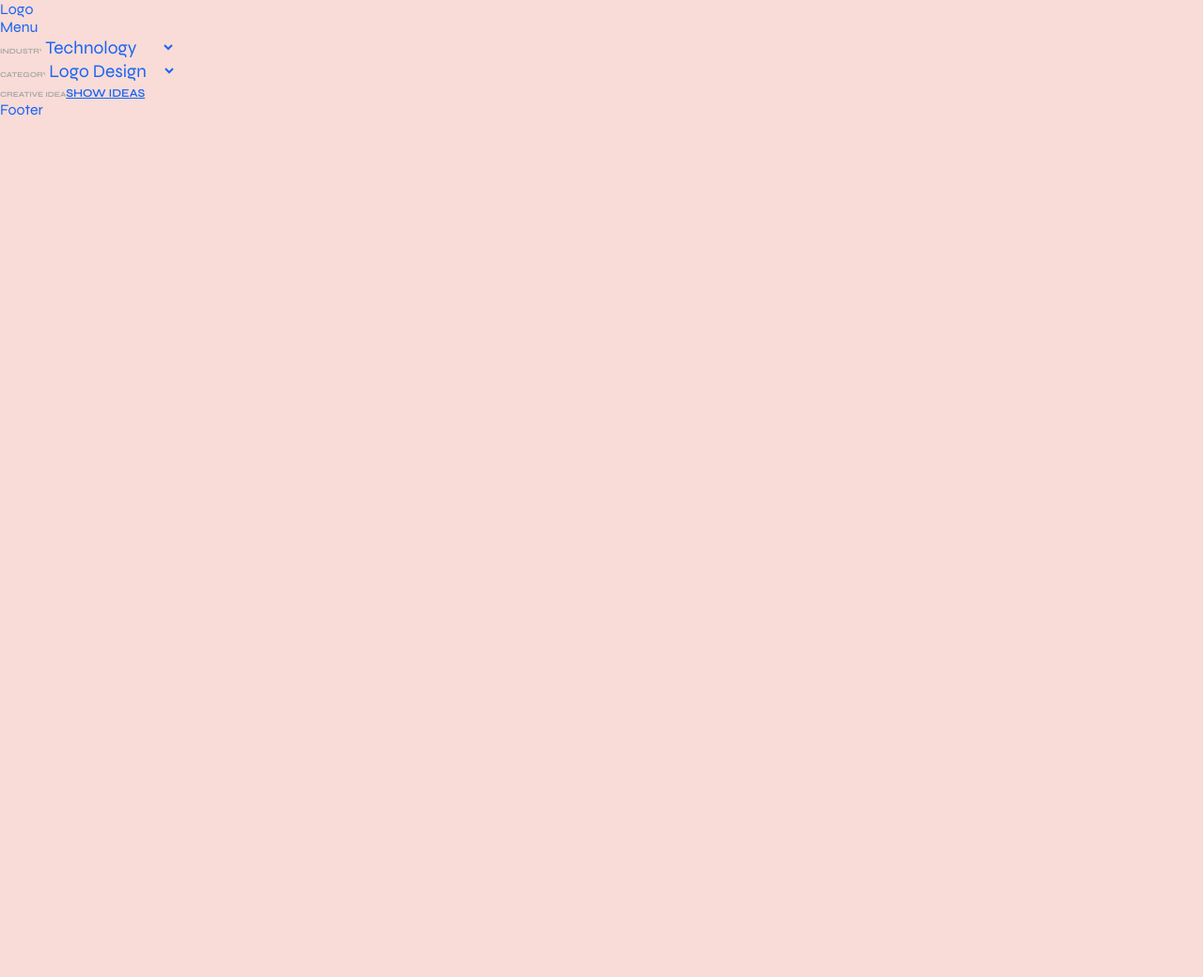
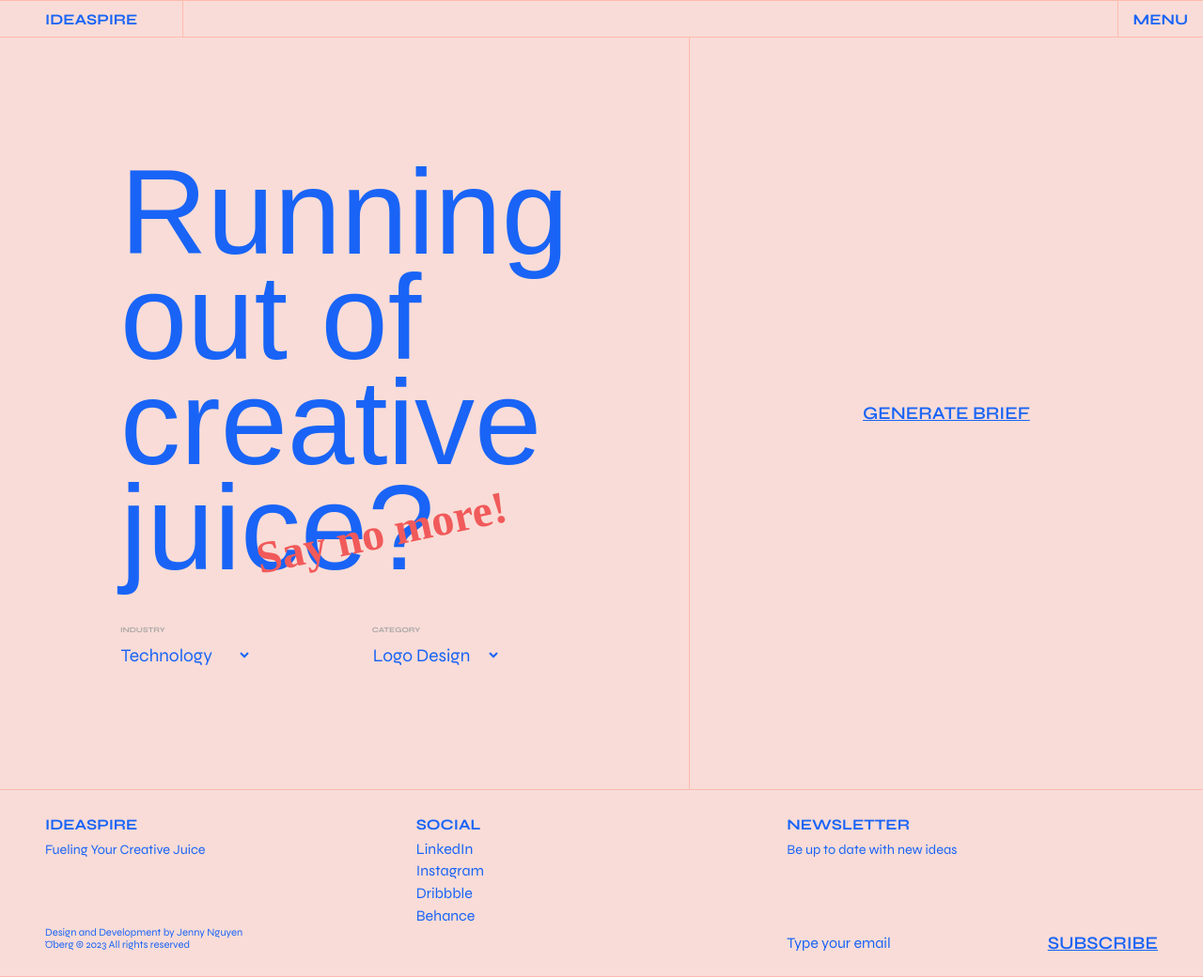
Before and after one commit to jennynguyenoberg/creative-brief-generator, a Next.js app: page / in a window 1280 px wide. Shown: the whole page at 94% size. Before the commit the page ends 800 px from the top, so only its background shows below. Built offline with nearby package versions, Linux system fonts and the light colour scheme; a web font is replaced by a local one.

Commit message:
Update globals + overall styling

```diff
--- a/src/app/components/Button.jsx
+++ b/src/app/components/Button.jsx
@@ -1,3 +1,8 @@
+import styles from './Button.module.css'
 export default function Button({ onClick }) {
-  return <button onClick={onClick}> Show Ideas</button>
+  return (
+    <button className={styles.btn} onClick={onClick}>
+      Generate brief
+    </button>
+  )
 }
--- /dev/null
+++ b/src/app/components/Button.module.css
@@ -0,0 +1,4 @@
+.btn {
+  background-color: transparent;
+  font-size: 1.2rem;
+}
--- a/src/app/components/CreativeIdeas.jsx
+++ b/src/app/components/CreativeIdeas.jsx
@@ -1,7 +1,7 @@
 'use client'
 import { useState } from 'react'
 import data from './assets/ideasData.json'
-import IdeasDisplay from '../components/IdeasDisplay'
+import IdeasDisplay from './IdeasDisplay'
 import Button from './Button'
 import styles from './styles.module.css'
 
@@ -56,14 +56,28 @@ export default function CreativeIdeas() {
   }
 
   return (
-    <main>
-      <nav className=''>
-        <div>Logo</div>
-        <div>Menu</div>
+    <main className={styles.main}>
+      <nav className={styles.nav}>
+        <div className={styles.logo}>
+          <h2>Ideaspire</h2>
+        </div>
+        <div className={styles.menu}>
+          <h2>Menu</h2>
+        </div>
       </nav>
+
+      <div className={styles.hero}>
+        {/* RIGHT SIDE */}
         <div className={styles.leftContainer}>
           <div>
-          <label htmlFor="industrySelect">Industry</label>
+            <h1>Running out of creative juice?</h1>
+            <h3 className={styles.tagline}>Say no more!</h3>
+          </div>
+          <div className={styles.choices}>
+            <div>
+              <label className={styles.label} htmlFor="industrySelect">
+                Industry
+              </label>
               <select
                 id="industrySelect"
                 value={tempSelectedIndustry}
@@ -78,7 +92,9 @@ export default function CreativeIdeas() {
             </div>
 
             <div>
-          <label htmlFor="categorySelect">Category</label>
+              <label className={styles.label} htmlFor="categorySelect">
+                Category
+              </label>
               <select
                 id="categorySelect"
                 value={tempSelectedCategory}
@@ -92,8 +108,10 @@ export default function CreativeIdeas() {
               </select>
             </div>
           </div>
+        </div>
+
+        {/* LEFT SIDE */}
         <div className={styles.rightContainer}>
-        <label>Creative idea</label>
           <IdeasDisplay
             showIdeas={showIdeas}
             selectedIndustry={selectedIndustry}
@@ -103,7 +121,49 @@ export default function CreativeIdeas() {
           />
           <Button onClick={showIdeasOnClick} />
         </div>
-      <footer>Footer</footer>
+      </div>
+
+      <footer className={styles.footer}>
+        <div className={styles.leftColumn}>
+          <div>
+            <h2>Ideaspire</h2>
+            <span className={styles.footerCopy}>
+              Fueling Your Creative Juice
+            </span>
+          </div>
+          <div>
+            Design and Development by Jenny Nguyen Öberg © 2023 All rights
+            reserved
+          </div>
+        </div>
+        <div className={styles.midddleColumn}>
+          <h2>Social</h2>
+          <div>
+            <ul className={styles.social}>
+              <li>LinkedIn</li>
+              <li>Instagram</li>
+              <li>Dribbble</li>
+              <li>Behance</li>
+            </ul>
+          </div>
+        </div>
+        <div className={styles.rightColumn}>
+          <div>
+            <h2>Newsletter</h2>
+            <span className={styles.footerCopy}>
+              Be up to date with new ideas
+            </span>
+          </div>
+          <div>
+            <input
+              id="subscribe"
+              placeholder="Type your email"
+              disabled={true}
+            />
+            <button>Subscribe</button>
+          </div>
+        </div>
+      </footer>
     </main>
   )
 }
--- a/src/app/components/IdeasDisplay.jsx
+++ b/src/app/components/IdeasDisplay.jsx
@@ -1,4 +1,4 @@
-import styles from './styles.module.css'
+import styles from './rightSide.module.css'
 
 export default function IdeasDisplay({
   showIdeas,
@@ -9,18 +9,25 @@ export default function IdeasDisplay({
 }) {
   if (showIdeas) {
     return (
-      <div>
+      <div className={styles.main}>
         {/* <h2>
           Ideas for {selectedIndustry} - {tempSelectedCategory}
         </h2> */}
-        <span>You should</span>
-        <p>{currentIdea}</p>
-        <span>
-          You have<span className={styles.circle}>{selectedCategoryDeadline}</span>days to finish until the deadline.
+        <div className={styles.label}>
+          <label>Creative idea</label>
+        </div>
+        <div className={styles.ideaContainer}>
+          <span>You should </span>
+          <span className={styles.idea}>{currentIdea}</span>
+        </div>
+        <span className={styles.deadline}>
+          You have
+          <p className={styles.circle}>{selectedCategoryDeadline}</p>days to
+          finish until the deadline.
         </span>
       </div>
-    );
+    )
   } else {
-    return null;
+    return null
   }
 }
--- /dev/null
+++ b/src/app/components/rightSide.module.css
@@ -0,0 +1,35 @@
+.main {
+  text-align: center;
+  padding: 0 8rem;
+}
+
+.ideaContainer {
+  line-height: 3rem;
+}
+
+.idea {
+  font-family: var(--font-body-copy);
+  text-transform: lowercase;
+  font-size: 3.2rem;
+}
+
+.deadline {
+  display: flex;
+  justify-content: center;
+  align-items: center;
+  font-size: 0.8rem;
+}
+
+.label,
+.ideaContainer,
+.deadline {
+  margin-bottom: 2rem;
+}
+
+.circle {
+  border-radius: 15px;
+  border: 1px solid var(--c-blue);
+  margin: 0 0.3rem;
+  padding: 0.1rem 0.7rem;
+  font-size: 1rem;
+}
--- a/src/app/components/styles.module.css
+++ b/src/app/components/styles.module.css
@@ -1,6 +1,114 @@
-.circle {
-  border-radius: 10px;
-  border: 1px solid var(--c-blue);
-  margin: 0 0.2rem;
-  padding: .1rem .5rem;
+.main {
+  display: grid;
+  grid-template-rows: 1fr 20fr 5fr;
 }
+
+/* --- NAVBAR --- */
+
+.nav {
+  border-bottom: 1px solid var(--bg-c-salmon-pink);
+  border-top: 1px solid var(--bg-c-salmon-pink);
+  display: flex;
+  justify-content: space-between;
+}
+
+.logo {
+  border-right: 1px solid var(--bg-c-salmon-pink);
+  padding: 0 3rem;
+}
+
+.menu {
+  border-left: 1px solid var(--bg-c-salmon-pink);
+  padding: 0 1rem;
+}
+
+.logo,
+.menu {
+  align-items: center;
+  display: flex;
+  height: 100%;
+}
+
+.hero {
+  display: grid;
+  grid-template-columns: 1fr 1fr;
+  height: 100vh;
+}
+
+/* --- LEFT SIDE --- */
+
+.leftContainer {
+  display: flex;
+  flex-direction: column;
+  justify-content: center;
+  padding: 0 8rem;
+}
+
+.tagline {
+  margin-top: -4rem;
+  padding-left: 9rem;
+  position: absolute;
+  transform: rotate(-12deg);
+}
+
+.choices {
+  display: flex;
+  flex-direction: row;
+  gap: 8rem;
+  margin-top: 3rem;
+}
+
+.label {
+  display: flex;
+  flex-direction: column;
+}
+
+/* --- RIGHT SIDE --- */
+
+.rightContainer {
+  align-items: center;
+  border-left: 1px solid var(--bg-c-salmon-pink);
+  display: flex;
+  flex-direction: column;
+  justify-content: center;
+}
+
+.footer {
+  border-bottom: 1px solid var(--bg-c-salmon-pink);
+  border-top: 1px solid var(--bg-c-salmon-pink);
+  display: grid;
+  grid-template-columns: 1fr 1fr 1fr;
+  padding: 1.7rem 3rem;
+}
+
+.footer h2 {
+  margin-bottom: 0.4rem;
+}
+
+.leftColumn,
+.rightColumn {
+  display: flex;
+  flex-direction: column;
+  justify-content: space-between;
+}
+
+.leftColumn > div:nth-child(2) {
+  font-size: 0.7rem;
+  width: 55%;
+}
+
+ul.social {
+  list-style-type: none;
+  display: flex;
+  flex-direction: column;
+  gap: 0.3rem;
+}
+
+.rightColumn > div:nth-child(2) {
+  display: flex;
+  justify-content: flex-end;
+}
+
+.footerCopy {
+  font-size: 0.9rem;
+}
--- a/src/app/globals.css
+++ b/src/app/globals.css
@@ -51,16 +51,17 @@ h2 {
 h3 {
   font-family: var(--font-handwriting);
   font-size: var(--fs-paragraph-L);
+  color: var(--c-red);
 }
 
 p {
   font-family: var(--font-body-copy);
-  font-size: var(--fs-paragraph-S);
+  font-size: var(--fs-paragraph-M);
 }
 
 span {
-  font-family: var(--font-ingress);
-  font-size: var(--fs-paragraph-S);
+  font-family: var(--font-subheading);
+  font-size: var(--fs-paragraph-L);
 }
 
 button {
@@ -69,8 +70,9 @@ button {
   border-style: none;
   color: var(--c-blue);
   font-family: var(--font-subheading);
-  font-size: var(--fs-paragraph-S);
+  font-size: var(--fs-paragraph-M);
   font-weight: 600;
+  line-height: 0.4rem;
   text-decoration: underline;
   text-transform: uppercase;
 }
@@ -80,8 +82,8 @@ select {
   border-style: none;
   color: var(--c-blue);
   font-family: var(--font-subheading);
+  font-size: var(--fs-paragraph-M);
   margin-left: -0.2rem;
-  font-size: var(--fs-paragraph-M);
 }
 
 select:focus {
@@ -89,10 +91,23 @@ select:focus {
 }
 
 label {
+  color: var(--c-gray);
   font-family: var(--font-ingress);
-  color: var(--c-gray);
+  font-size: var(--fs-paragraph-XS);
   font-weight: 700;
+  margin-bottom: 0.6rem;
   text-transform: uppercase;
-  font-size: var(--fs-paragraph-XS);
-  margin-bottom: 0.6rem;
 }
+
+input {
+  background-color: transparent;
+  border-bottom: 1px solid var(--c-blue);
+  border: none;
+  width: 100%;
+}
+
+input::placeholder {
+  color: var(--c-blue);
+  font-family: var(--font-subheading);
+  font-size: var(--fs-subheading);
+}
```
Lines whose indentation alone changed are shown as unchanged.
